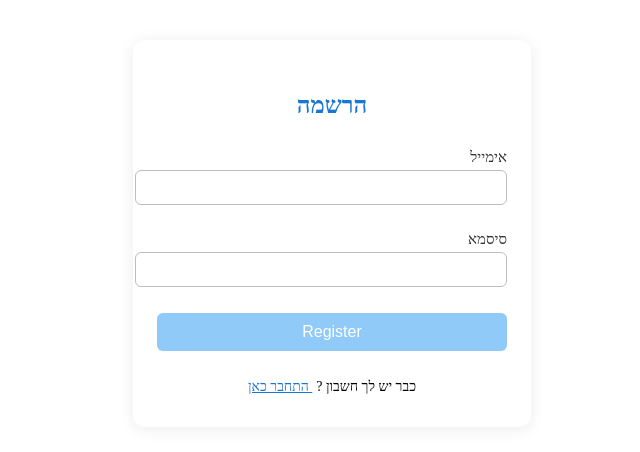
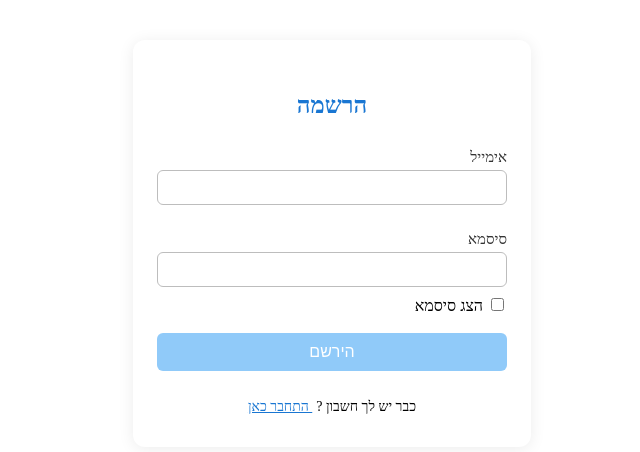
Before and after one commit to Simha-Stern/TDLClient, an Angular app: page /register in a window 1280 px wide. Shown: the top 452 px of the page, without its empty margins (308-948 px from the left). Built offline with nearby package versions, Linux system fonts and the light colour scheme.

Commit message:
Refactor login and registration forms to include password visibility toggle and improve styling

```diff
--- a/src/app/add-task-button/add-task-button.component.ts
+++ b/src/app/add-task-button/add-task-button.component.ts
@@ -10,7 +10,7 @@ import { FormsModule } from '@angular/forms';
   styleUrl: './add-task-button.component.css'
 })
 export class AddTaskButtonComponent {
-    title: string = '';
+  title: string = '';
 
   constructor(private router: Router) { }
 
--- a/src/app/add-task-form/add-task-form.component.css
+++ b/src/app/add-task-form/add-task-form.component.css
@@ -1,3 +1,17 @@
+.add-task-form {
+  display: flex;
+  flex-direction: column;
+  gap: 12px;
+  max-width: 350px;
+  margin: 24px auto;
+  padding: 20px;
+  background: #f7f9fc;
+  border-radius: 8px;
+  box-shadow: 0 2px 8px rgba(25, 118, 210, 0.07);
+  align-items: center;
+  /* rtl */
+  direction: rtl;
+}
 
 .beck {
   background-color: #fff;
@@ -10,6 +24,8 @@
   cursor: pointer;
   margin-bottom: 16px;
   transition: background 0.2s, color 0.2s;
+  width: 100px;
+  align-self: flex-end;
 }
 
 .beck:hover {
@@ -17,18 +33,6 @@
   color: #fff;
 }
 
-.add-task-form {
-  display: flex;
-  flex-direction: column;
-  gap: 12px;
-  max-width: 350px;
-  margin: 24px auto;
-  padding: 20px;
-  background: #f7f9fc;
-  border-radius: 8px;
-  box-shadow: 0 2px 8px rgba(25, 118, 210, 0.07);
-  align-items: center;
-}
 
 form {
   display: flex;
--- a/src/app/login/login.component.css
+++ b/src/app/login/login.component.css
@@ -4,7 +4,7 @@
   padding: 32px 24px;
   background: #fff;
   border-radius: 12px;
-  box-shadow: 0 2px 16px rgba(0,0,0,0.08);
+  box-shadow: 0 2px 16px rgba(0, 0, 0, 0.08);
   display: flex;
   flex-direction: column;
   gap: 18px;
@@ -18,6 +18,9 @@
   font-weight: 600;
 }
 
+.login-form-field {
+}
+
 .login-form label {
   display: block;
   margin-bottom: 4px;
@@ -26,8 +29,9 @@
 }
 
 .login-form input[type="email"],
-.login-form input[type="password"] {
-  width: 100%;
+.login-form input[type="password"],
+.login-form input[type="text"] {
+  width: 328px;
   padding: 8px 10px;
   border: 1px solid #bdbdbd;
   border-radius: 6px;
@@ -37,7 +41,8 @@
 }
 
 .login-form input[type="email"]:focus,
-.login-form input[type="password"]:focus {
+.login-form input[type="password"]:focus,
+.login-form input[type="text"]:focus {
   border-color: #1976d2;
   outline: none;
 }
--- a/src/app/login/login.component.html
+++ b/src/app/login/login.component.html
@@ -1,6 +1,6 @@
 <form (ngSubmit)="login()" #loginForm="ngForm" class="login-form">
   <h2>התחברות</h2>
-  <div>
+  <div class="login-form-field">
     <label>אימייל</label>
     <input
       type="email"
@@ -10,19 +10,22 @@
       autocomplete="username"
     />
   </div>
-  <div>
+  <div class="login-form-field">
     <label>סיסמא</label>
     <input
-      type="password"
+      [type]="showPassword ? 'text' : 'password'"
       [(ngModel)]="password"
       name="password"
       required
       autocomplete="current-password"
     />
+
+    <input type="checkbox" [(ngModel)]="showPassword" name="showPassword" />
+    הצג סיסמא
   </div>
   <div *ngIf="error" class="error">{{ error }}</div>
   <button type="submit" [disabled]="loading || !loginForm.form.valid">
-    {{ loading ? "Logging in..." : "Login" }}
+    {{ loading ? "מתחבר..." : "התחבר" }}
   </button>
   <div class="register-link">
     עדיין לא רשום ? <a routerLink="/register">הרשם כאן</a>
--- a/src/app/login/login.component.ts
+++ b/src/app/login/login.component.ts
@@ -16,6 +16,7 @@ import { RouterModule } from '@angular/router';
 export class LoginComponent {
   email = '';
   password = '';
+  showPassword = false;
   error: string | null = null;
   loading = false;
 
@@ -31,8 +32,15 @@ export class LoginComponent {
       },
       error: err => {
         this.loading = false;
+        if (err.status === 401 || err.error?.status === 401) {
+          this.error = 'אחד או יותר מהפרטים שהוזנו שגויים';
+          return;
+        }
         this.error = err.error?.error || 'שגיאה בהתחברות';
       }
     });
   }
+  setShowpass() {
+    this.showPassword ? this.showPassword = false : this.showPassword = true
+  }
 }
--- a/src/app/register/register.component.css
+++ b/src/app/register/register.component.css
@@ -26,8 +26,9 @@
 }
 
 .register-form input[type="email"],
-.register-form input[type="password"] {
-  width: 100%;
+.register-form input[type="password"],
+.register-form input[type="text"] {
+  width: 328px;
   padding: 8px 10px;
   border: 1px solid #bdbdbd;
   border-radius: 6px;
@@ -37,7 +38,8 @@
 }
 
 .register-form input[type="email"]:focus,
-.register-form input[type="password"]:focus {
+.register-form input[type="password"]:focus,
+.register-form input[type="text"]:focus {
   border-color: #1976d2;
   outline: none;
 }
--- a/src/app/register/register.component.html
+++ b/src/app/register/register.component.html
@@ -13,17 +13,19 @@
   <div>
     <label>סיסמא</label>
     <input
-      type="password"
+      [type]="showPassword ? 'text' : 'password'"
       [(ngModel)]="password"
       name="password"
       required
       autocomplete="new-password"
     />
+    <input type="checkbox" [(ngModel)]="showPassword" name="showPassword" />
+    הצג סיסמא
   </div>
   <div *ngIf="error" class="error">{{ error }}</div>
   <div *ngIf="success" class="success">{{ success }}</div>
   <button type="submit" [disabled]="loading || !registerForm.form.valid">
-    {{ loading ? "Registering..." : "Register" }}
+    {{ loading ? "רושם..." : "הירשם" }}
   </button>
   <div class="login-link">
     כבר יש לך חשבון ?<a routerLink="/login"> התחבר כאן</a>
--- a/src/app/register/register.component.ts
+++ b/src/app/register/register.component.ts
@@ -16,11 +16,12 @@ import { RouterModule } from '@angular/router';
 export class RegisterComponent {
   email = '';
   password = '';
+  showPassword = false;
   error: string | null = null;
   loading = false;
   success: string | null = null;
 
-  constructor(private auth: AuthService, private router: Router) {}
+  constructor(private auth: AuthService, private router: Router) { }
 
   register() {
     this.error = null;
@@ -38,4 +39,7 @@ export class RegisterComponent {
       }
     });
   }
+  setShowpass() {
+    this.showPassword ? this.showPassword = false : this.showPassword = true
+  }
 }
--- a/src/app/tasks-list/tasks-list.component.ts
+++ b/src/app/tasks-list/tasks-list.component.ts
@@ -5,6 +5,7 @@ import { AuthService } from '../auth.service';
 import { CommonModule } from '@angular/common';
 import { LogOutComponent } from '../log-out/log-out.component';
 import { AddTaskButtonComponent } from '../add-task-button/add-task-button.component';
+import { Router } from '@angular/router';
 
 @Component({
   selector: 'app-tasks-list',
@@ -18,7 +19,8 @@ export class TasksListComponent implements OnInit {
 
   constructor(
     private taskService: TaskService,
-    private authService: AuthService
+    private authService: AuthService,
+    private router: Router
   ) {}
 
   ngOnInit(): void {
@@ -33,7 +35,8 @@ export class TasksListComponent implements OnInit {
         }
       });
     } else {
-      this.error = 'לא נמצא משתמש מחובר';
+      // this.error = 'לא נמצא משתמש מחובר'
+    this.router.navigate(['/login']);
     }
   }
 
```
